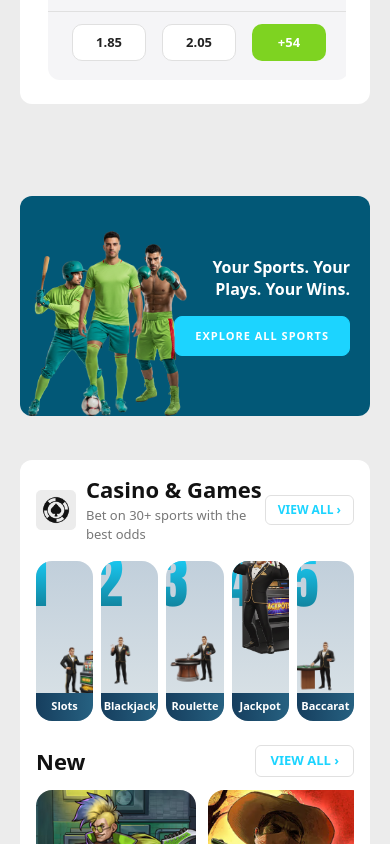
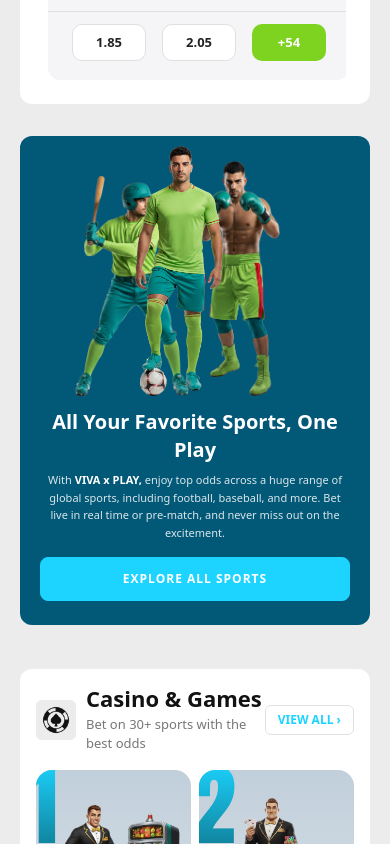
Before and after one commit to bhawna-thoughtwin/Vivaxplay, a React (Vite) app: page / in a window 390 px wide. Shown: the part 1980-2824 px from the top of the page. Built offline with nearby package versions, Linux system fonts and the light colour scheme.

Commit message:
feat: enhance responsiveness and layout for CasinoAndGames, LatestBet, and SportsHero components; adjust image sizes and styles

```diff
--- a/src/components/home/CasinoAndGames.jsx
+++ b/src/components/home/CasinoAndGames.jsx
@@ -16,24 +16,24 @@
 const casinoCategories = [
   {
     label: 'Slots', number: '1', image: casino1,
-    imageStyle: { position: 'absolute', top: '8.06px', left: '18.13px', width: '201.52px', height: '205.36px', objectFit: 'contain', zIndex: 2 },
+    imageStyle: { position: 'absolute', top: '8px', left: '10px', width: '180px', height: '185px', objectFit: 'contain', zIndex: 2 },
   },
   {
     label: 'Blackjack', number: '2', image: casino2,
-    imageStyle: { position: 'absolute', top: '-14.1px', left: '-10.07px', width: '226.61px', height: '226.61px', objectFit: 'contain', zIndex: 2 },
+    imageStyle: { position: 'absolute', top: '-10px', left: '-8px', width: '200px', height: '200px', objectFit: 'contain', zIndex: 2 },
   },
   {
     label: 'Roulette', number: '3', image: casino3,
-    imageStyle: { position: 'absolute', top: '-13.09px', left: '0px', width: '222.58px', height: '222.58px', objectFit: 'contain', zIndex: 2 },
+    imageStyle: { position: 'absolute', top: '-10px', left: '0px', width: '195px', height: '195px', objectFit: 'contain', zIndex: 2 },
   },
   {
     label: 'Jackpot', number: '4', image: casino4, image2: casino44,
-    imageStyle:  { position: 'absolute', bottom: '28px', right: '0px',  width: '140px', height: '185px', objectFit: 'contain', zIndex: 3 },
-    image2Style: { position: 'absolute', bottom: '28px', left: '10px',  width: '160px', height: '200px', objectFit: 'contain', zIndex: 2 },
+    imageStyle:  { position: 'absolute', bottom: '28px', right: '0px',  width: '90px',  height: '145px', objectFit: 'contain', zIndex: 3 },
+    image2Style: { position: 'absolute', bottom: '28px', left: '5px',   width: '105px', height: '160px', objectFit: 'contain', zIndex: 2 },
   },
   {
     label: 'Baccarat', number: '5', image: casino5,
-    imageStyle: { position: 'absolute', top: '-10px', left: '-8px', width: '230px', height: '230px', objectFit: 'contain', zIndex: 2 },
+    imageStyle: { position: 'absolute', top: '-10px', left: '-6px', width: '205px', height: '205px', objectFit: 'contain', zIndex: 2 },
   },
 ];
 
@@ -93,19 +93,22 @@
       onViewAll={() => {}}
     />
 
-    {/* 2 ── Category strip */}
-    <div className="flex gap-2 md:gap-3 mb-6 w-full h-[160px] md:h-[242px]">
+    {/* 2 ── Category strip — horizontal scroll on mobile, all 5 on desktop */}
+    <div
+      className="flex gap-2 md:gap-3 mb-6 w-full md:h-[242px] overflow-x-auto md:overflow-x-visible"
+      style={{ scrollbarWidth: 'none', msOverflowStyle: 'none' }}
+    >
       {casinoCategories.map((item) => (
         <div
           key={item.label}
-          className="relative flex-1 h-[160px] md:h-[242px] rounded-2xl overflow-hidden cursor-pointer"
+          className="relative shrink-0 w-[155px] h-[210px] md:flex-1 md:w-auto md:h-[242px] rounded-2xl overflow-hidden cursor-pointer"
           style={{ background: 'linear-gradient(180deg, #c1cfdb 0%, #dbe3e7 100%)' }}
         >
-          {/* Number — behind images */}
+          {/* Number — prominent, behind images */}
           <span
             className="absolute top-[-10px] left-[-8px] font-black leading-none select-none z-[1]"
             style={{
-              fontSize: 'clamp(60px, 8vw, 151px)',
+              fontSize: 'clamp(90px, 13vw, 151px)',
               fontFamily: 'Impact, "Arial Narrow", Arial, sans-serif',
               background: 'linear-gradient(180deg, #1cd4ff 0%, #107f99 100%)',
               WebkitBackgroundClip: 'text',
@@ -120,11 +123,7 @@
           <img
             src={item.image}
             alt={item.label}
-            style={item.imageStyle || {
-              position: 'absolute', bottom: '28px', left: '4px',
-              width: '55%', height: '65%', objectFit: 'contain',
-              objectPosition: 'left bottom', zIndex: 2,
-            }}
+            style={item.imageStyle}
           />
 
           {/* Secondary image — Jackpot only */}
@@ -132,11 +131,7 @@
             <img
               src={item.image2}
               alt={item.label + ' character'}
-              style={item.image2Style || {
-                position: 'absolute', bottom: '28px', right: '0px',
-                height: '90%', width: '60%', objectFit: 'contain',
-                objectPosition: 'right bottom', zIndex: 3,
-              }}
+              style={item.image2Style}
             />
           )}
 
@@ -145,7 +140,7 @@
             className="absolute bottom-0 left-0 w-full h-7 flex items-center justify-center z-[3]"
             style={{ background: 'linear-gradient(90deg, #163e5e 0%, #266181 100%)' }}
           >
-            <span className="text-[11px] md:text-[14px] font-semibold text-white">{item.label}</span>
+            <span className="text-[12px] md:text-[14px] font-semibold text-white">{item.label}</span>
           </div>
         </div>
       ))}
--- a/src/components/home/SportsHerosection.jsx
+++ b/src/components/home/SportsHerosection.jsx
@@ -4,21 +4,72 @@
 
 const SportsHero = () => {
   return (
-    /* Outer wrapper — gives room for images that overflow above the card */
-    <div className="w-full max-w-full relative mb-3 md:mb-4" style={{ height: 'clamp(280px, 40vw, 482px)' }}>
+    <div className="w-full max-w-full relative mb-3 md:mb-4">
 
-      {/* Teal card — sits at the bottom of the wrapper */}
+      {/* ── MOBILE layout (below md) ── */}
       <div
-        className="absolute bottom-0 left-0 right-0 rounded-xl flex items-center overflow-visible box-border pl-5 md:pl-10 pr-5 md:pr-10"
+        className="md:hidden relative w-full rounded-xl overflow-hidden flex flex-col items-center"
+        style={{ background: 'linear-gradient(0deg, #025877, #025877)' }}
+      >
+        {/* TOP — players centered */}
+        <div className="relative w-full flex justify-center" style={{ height: '260px' }}>
+          {/* group all 3 players as a centered block */}
+          <div className="relative" style={{ width: '240px', height: '260px' }}>
+            <img
+              src={sports1}
+              alt="player 1"
+              className="absolute bottom-0 object-contain object-bottom"
+              style={{ height: '220px', left: '0px', zIndex: 1 }}
+            />
+            <img
+              src={sports2}
+              alt="player 2"
+              className="absolute bottom-0 object-contain object-bottom"
+              style={{ height: '250px', left: '60px', zIndex: 3 }}
+            />
+            <img
+              src={sports3}
+              alt="player 3"
+              className="absolute bottom-0 object-contain object-bottom"
+              style={{ height: '235px', left: '125px', zIndex: 2 }}
+            />
+          </div>
+        </div>
+
+        {/* BOTTOM — text + button, center aligned */}
+        <div className="w-full px-5 pb-6 pt-3 flex flex-col items-center gap-2 text-center">
+          <h2 className="font-bold text-white m-0 p-0 leading-snug text-[20px]">
+            All Your Favorite Sports, One Play
+          </h2>
+
+          <p className="text-white/85 m-0 text-[11px] leading-[1.6]">
+            With <strong className="text-white">VIVA x PLAY,</strong> enjoy top odds across
+            a huge range of global sports, including football, baseball, and more.
+            Bet live in real time or pre-match, and never miss out on the excitement.
+          </p>
+
+          <button className="mt-2 w-full h-[44px] rounded-lg border border-[#1CD4FF] bg-[#1CD4FF] text-white font-bold text-[12px] tracking-[1px] cursor-pointer">
+            EXPLORE ALL SPORTS
+          </button>
+        </div>
+      </div>
+
+      {/* ── DESKTOP layout (md and up) ── */}
+      <div
+        className="hidden md:block relative w-full"
+        style={{ height: 'clamp(280px, 40vw, 482px)' }}
+      >
+        {/* Teal card — sits at the bottom */}
+        <div
+          className="absolute bottom-0 left-0 right-0 rounded-xl flex items-center overflow-visible box-border pl-10 pr-10"
           style={{
             height: 'clamp(220px, 32vw, 406px)',
             background: 'linear-gradient(0deg, #025877, #025877)',
           }}
         >
-
-        {/* LEFT — images anchored to bottom-left of card, overflow upward */}
+          {/* LEFT — images anchored to bottom-left, overflow upward */}
           <div
-          className="absolute bottom-0 left-2 md:left-[10px]"
+            className="absolute bottom-0 left-[10px]"
             style={{ width: 'clamp(180px, 30vw, 448px)', height: 'clamp(280px, 40vw, 482px)' }}
           >
             <img
@@ -42,17 +93,19 @@
           </div>
 
           {/* RIGHT — text content */}
-        <div className="ml-auto flex flex-col gap-4 md:gap-8 text-right items-end" style={{ width: 'clamp(180px, 55%, 668px)' }}>
-
+          <div
+            className="ml-auto flex flex-col gap-8 text-right items-end"
+            style={{ width: 'clamp(180px, 55%, 668px)' }}
+          >
             <h2
               className="font-bold text-white m-0 p-0 leading-snug"
-            style={{ fontSize: 'clamp(16px, 3vw, 43px)' }}
+              style={{ fontSize: 'clamp(20px, 3vw, 43px)' }}
             >
               Your Sports. Your Plays. Your Wins.
             </h2>
 
             <p
-            className="text-white/90 m-0 hidden md:block"
+              className="text-white/90 m-0"
               style={{ fontSize: 'clamp(13px, 1.5vw, 18px)', lineHeight: '1.9' }}
             >
               With <strong>VIVA x PLAY,</strong> enjoy top odds across a huge
@@ -61,12 +114,13 @@
               excitement.
             </p>
 
-          <button className="h-[40px] md:h-[52px] rounded-lg border border-[#1CD4FF] bg-[#1CD4FF] text-white font-bold text-[11px] md:text-[13px] tracking-[1px] cursor-pointer whitespace-nowrap px-5 md:px-8 box-border">
+            <button className="h-[52px] rounded-lg border border-[#1CD4FF] bg-[#1CD4FF] text-white font-bold text-[13px] tracking-[1px] cursor-pointer whitespace-nowrap px-8 box-border">
               EXPLORE ALL SPORTS
             </button>
-
           </div>
         </div>
+      </div>
+
     </div>
   );
 };
```
Also changed, not shown: src/components/home/LatestBet.jsx (+42 -16 lines). Lines whose indentation alone changed are shown as unchanged.
